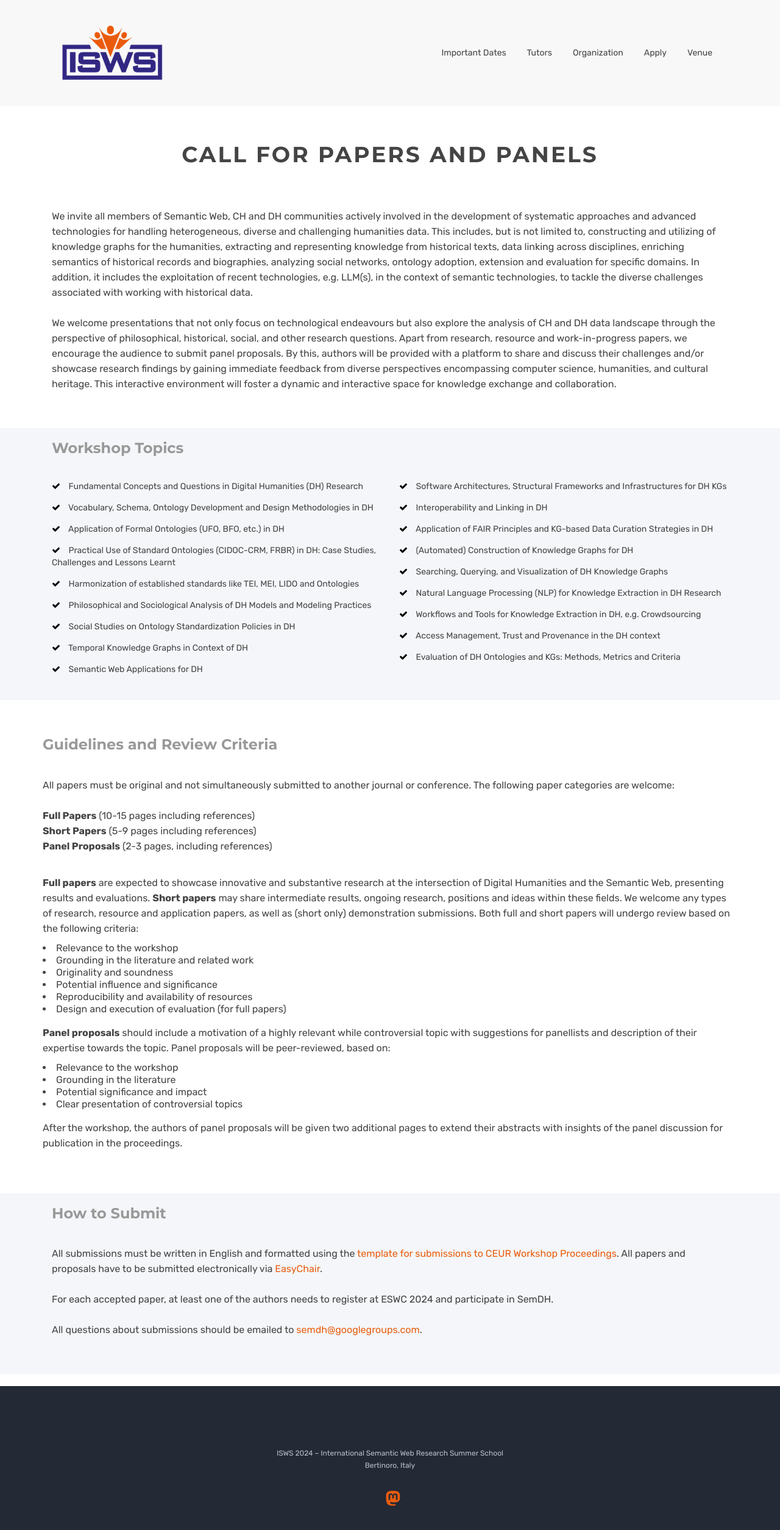
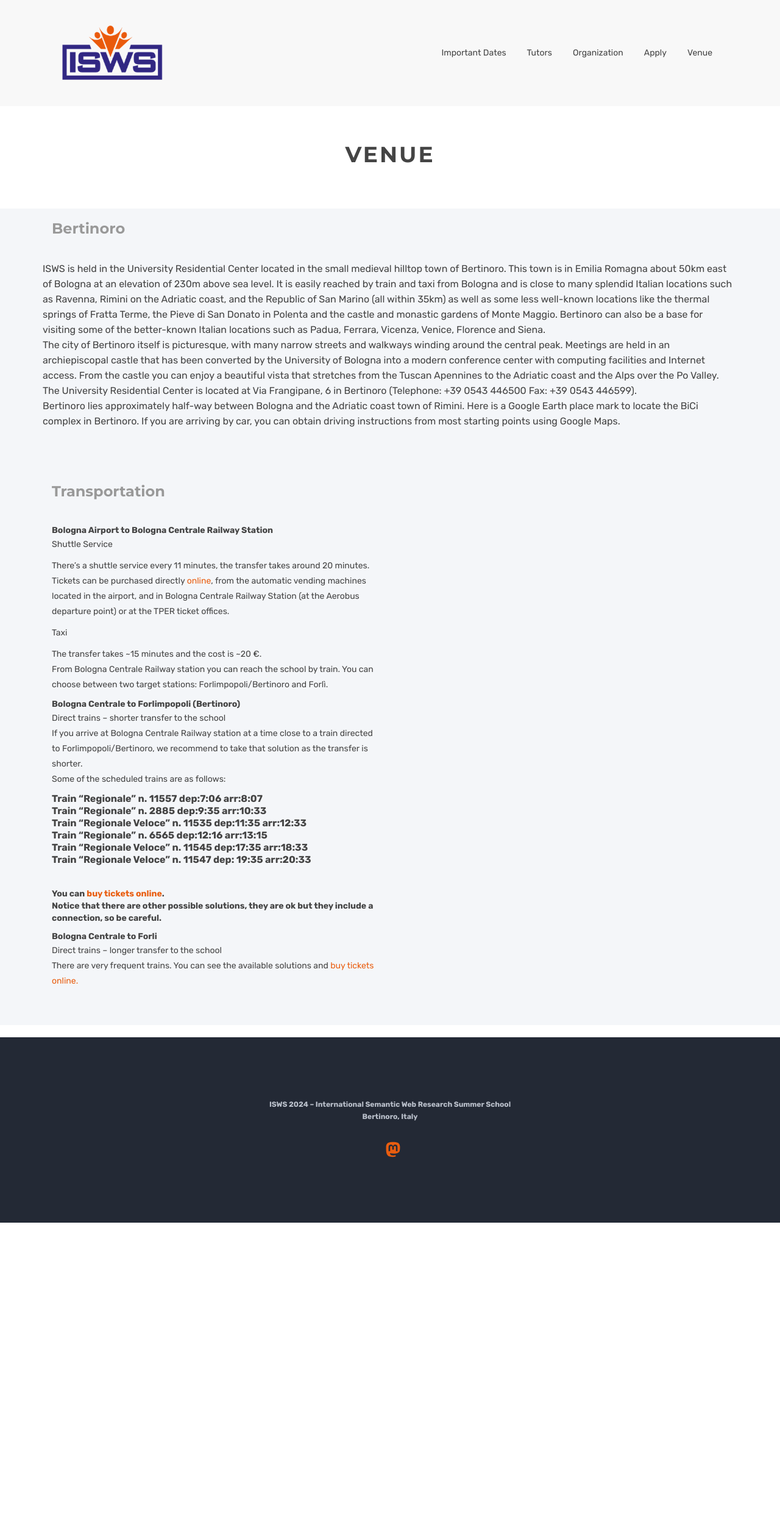
Before and after one commit to SemanticWebSchool/semanticwebschool.github.io, a Jekyll site: the page built from venue.html, in a window 1280 px wide. Shown: the top 2509 px of the page at 61% size. Built offline with Jekyll 4.4.1, drawn with Linux system fonts in a browser that asks for light colours.

Commit message:
Update venue.html

```diff
--- a/venue.html
+++ b/venue.html
@@ -22,33 +22,37 @@ canonical: https://semanticwebschool.github.io
     <div class="row">
       <div class="col-md-12">
         <div class="page-header-title">
-          <h2 class="heading-title text-center">Call for Papers and Panels</h2>
+          <h2 class="heading-title text-center">Venue</h2>
         </div>
+        </div>
+      </div>
+    </div>
+
+    <div class="header-style-2">
+      <div class="container">
+        <h4 class="sub-title space-left">Bertinoro</h4>
+        <div class="row">
         <p class="lead">
-          We invite all members of Semantic Web, CH and DH communities actively
-          involved in the development of systematic approaches and advanced
-          technologies for handling heterogeneous, diverse and challenging
-          humanities data. This includes, but is not limited to, constructing
-          and utilizing of knowledge graphs for the humanities, extracting and
-          representing knowledge from historical texts, data linking across
-          disciplines, enriching semantics of historical records and
-          biographies, analyzing social networks, ontology adoption, extension
-          and evaluation for specific domains. In addition, it includes the
-          exploitation of recent technologies, e.g. LLM(s), in the context of
-          semantic technologies, to tackle the diverse challenges associated
-          with working with historical data. <br />
+          ISWS is held in the University Residential Center located in the small medieval
+          hilltop town of Bertinoro. This town is in Emilia Romagna about 50km east of Bologna
+          at an elevation of 230m above sea level. It is easily reached by train and taxi from
+          Bologna and is close to many splendid Italian locations such as Ravenna, Rimini on the
+          Adriatic coast, and the Republic of San Marino (all within 35km) as well as some less
+          well-known locations like the thermal springs of Fratta Terme, the Pieve di San Donato
+          in Polenta and the castle and monastic gardens of Monte Maggio. Bertinoro can also be a
+          base for visiting some of the better-known Italian locations such as Padua, Ferrara,
+          Vicenza, Venice, Florence and Siena. <br />
+          The city of Bertinoro itself is picturesque, with many narrow streets and walkways winding
+          around the central peak. Meetings are held in an archiepiscopal castle that has been converted
+          by the University of Bologna into a modern conference center with computing facilities and Internet
+          access. From the castle you can enjoy a beautiful vista that stretches from the Tuscan Apennines to
+          the Adriatic coast and the Alps over the Po Valley.  <br />
+          The University Residential Center is located at Via Frangipane,
+          6 in Bertinoro (Telephone: +39 0543 446500 Fax: +39 0543 446599). <br />
+          Bertinoro lies approximately half-way between Bologna and the Adriatic coast town of Rimini. Here is a
+          Google Earth place mark to locate the BiCi complex in Bertinoro. If you are arriving by car, you can
+          obtain driving instructions from most starting points using Google Maps.
           <br />
-          We welcome presentations that not only focus on technological
-          endeavours but also explore the analysis of CH and DH data landscape
-          through the perspective of philosophical, historical, social, and
-          other research questions. Apart from research, resource and
-          work-in-progress papers, we encourage the audience to submit panel
-          proposals. By this, authors will be provided with a platform to share
-          and discuss their challenges and/or showcase research findings by
-          gaining immediate feedback from diverse perspectives encompassing
-          computer science, humanities, and cultural heritage. This interactive
-          environment will foster a dynamic and interactive space for knowledge
-          exchange and collaboration.
         </p>
         <div class="mb-60"></div>
       </div>
@@ -56,156 +60,48 @@ canonical: https://semanticwebschool.github.io
   </div>
   <div class="header-style-2">
     <div class="container">
-      <h4 class="sub-title space-left">Workshop Topics</h4>
+      <h4 class="sub-title space-left">Transportation</h4>
       <div class="row">
         <div class="col-xs-12 col-sm-6 col-md-6">
-          <ul class="list-style check-list pl-0">
-            <li>
-              <i class="fa fa-check" aria-hidden="true"></i>
-              Fundamental Concepts and Questions in Digital Humanities (DH)
-              Research
-            </li>
-            <li>
-              <i class="fa fa-check" aria-hidden="true"></i>
-              Vocabulary, Schema, Ontology Development and Design Methodologies
-              in DH
-            </li>
-            <li>
-              <i class="fa fa-check" aria-hidden="true"></i>
-              Application of Formal Ontologies (UFO, BFO, etc.) in DH
-            </li>
-            <li>
-              <i class="fa fa-check" aria-hidden="true"></i>
-              Practical Use of Standard Ontologies (CIDOC-CRM, FRBR) in DH: Case
-              Studies, Challenges and Lessons Learnt
-            </li>
-            <li>
-              <i class="fa fa-check" aria-hidden="true"></i>
-              Harmonization of established standards like TEI, MEI, LIDO and
-              Ontologies
-            </li>
-            <li>
-              <i class="fa fa-check" aria-hidden="true"></i>
-              Philosophical and Sociological Analysis of DH Models and Modeling
-              Practices
-            </li>
-            <li>
-              <i class="fa fa-check" aria-hidden="true"></i> Social
-              Studies on Ontology Standardization Policies in DH
-            </li>
-            <li>
-              <i class="fa fa-check" aria-hidden="true"></i>
-              Temporal Knowledge Graphs in Context of DH
-            </li>
-            <li>
-              <i class="fa fa-check" aria-hidden="true"></i>
-              Semantic Web Applications for DH
-            </li>
-          </ul>
-        </div>
-        <div class="col-xs-12 col-sm-6 col-md-6">
-          <ul class="list-style check-list pl-0">
-            <li>
-              <i class="fa fa-check" aria-hidden="true"></i>
-              Software Architectures, Structural Frameworks and Infrastructures
-              for DH KGs
-            </li>
-            <li>
-              <i class="fa fa-check" aria-hidden="true"></i>
-              Interoperability and Linking in DH
-            </li>
-            <li>
-              <i class="fa fa-check" aria-hidden="true"></i>
-              Application of FAIR Principles and KG-based Data Curation
-              Strategies in DH
-            </li>
-            <li>
-              <i class="fa fa-check" aria-hidden="true"></i>
-              (Automated) Construction of Knowledge Graphs for DH
-            </li>
-            <li>
-              <i class="fa fa-check" aria-hidden="true"></i>
-              Searching, Querying, and Visualization of DH Knowledge Graphs
-            </li>
-            <li>
-              <i class="fa fa-check" aria-hidden="true"></i> Natural
-              Language Processing (NLP) for Knowledge Extraction in DH Research
-            </li>
-            <li>
-              <i class="fa fa-check" aria-hidden="true"></i>
-              Workflows and Tools for Knowledge Extraction in DH, e.g.
-              Crowdsourcing
-            </li>
-            <li>
-              <i class="fa fa-check" aria-hidden="true"></i> Access
-              Management, Trust and Provenance in the DH context
-            </li>
-            <li>
-              <i class="fa fa-check" aria-hidden="true"></i>
-              Evaluation of DH Ontologies and KGs: Methods, Metrics and Criteria
-            </li>
-          </ul>
+          <strong>Bologna Airport to Bologna Centrale Railway Station</strong>  <br />
+          <p>Shuttle Service</p>
+          <p>
+            There’s a shuttle service every 11 minutes, the transfer takes around 20 minutes. <br />
+            Tickets can be purchased directly <a href="http://aerobus.bo.it/en">online</a>, from the automatic
+            vending machines located in the airport, and in Bologna Centrale Railway Station
+            (at the Aerobus departure point) or at the TPER ticket offices.
+          </p>
+          <p>Taxi</p>
+          <p>
+            The transfer takes ~15 minutes and the cost is ~20 €.<br />
+            From Bologna Centrale Railway station you can reach the school by train. You can choose between
+            two target stations: Forlimpopoli/Bertinoro and Forlì.
+          </p>
+          <strong>Bologna Centrale to Forlimpopoli (Bertinoro) <br />
+            <p>
+              Direct trains – shorter transfer to the school <br />
+              If you arrive at Bologna Centrale Railway station at a time close to a train directed to Forlimpopoli/Bertinoro,
+              we recommend to take that solution as the transfer is shorter. <br />
+              Some of the scheduled trains are as follows: <br/>
+              <ul>
+                <li>Train “Regionale” n. 11557 dep:7:06 arr:8:07</li>
+                <li>Train “Regionale” n. 2885 dep:9:35 arr:10:33</li>
+                <li>Train “Regionale Veloce” n. 11535 dep:11:35 arr:12:33</li>
+                <li>Train “Regionale” n. 6565 dep:12:16 arr:13:15</li>
+                <li>Train “Regionale Veloce” n. 11545 dep:17:35 arr:18:33</li>
+                <li>Train “Regionale Veloce” n. 11547 dep: 19:35 arr:20:33</li>
+              </ul> <br />
+            You can <a href="https://www.trenitalia.com/en.html">buy tickets online</a>. <br />
+            Notice that there are other possible solutions, they are ok but they include a connection, so be careful. <br />
+            </p>
+          <strong>Bologna Centrale to Forli</strong> <br />
+            <p>
+              Direct trains – longer transfer to the school <br />
+              There are very frequent trains. You can see the available solutions
+              and <a href="https://www.trenitalia.com/en.html">buy tickets online.</a>
+            </p>
           <div class="mb-60"></div>
         </div>
       </div>
     </div>
   </div>
-<div class="mb-60"></div>
-<div id="features" class="container">
-  <div class="row">
-    <h4 class="sub-title space-left">Guidelines and Review Criteria</h4>
-    <div class="mb-60"></div>
-    <p class="lead">
-      All papers must be original and not simultaneously submitted to another
-      journal or conference. The following paper categories are welcome:
-      <br />
-      <br />
-      <strong>Full Papers</strong> (10-15 pages including references) <br />
-      <strong>Short Papers</strong> (5-9 pages including references) <br />
-      <strong>Panel Proposals</strong> (2-3 pages, including references) <br />
-      <br />
-    </p>
-
-    <p class="lead"><strong>Full papers</strong> are expected to showcase innovative and substantive research at the intersection of Digital Humanities and the Semantic Web, presenting results and evaluations. <strong>Short papers</strong> may share intermediate results, ongoing research, positions and ideas within these fields. We welcome any types of research, resource and application papers, as well as (short only) demonstration submissions. Both full and short papers will undergo review based on the following criteria: </p>
-    <ul class="unorderedlist">
-      <li>Relevance to the workshop</li>
-      <li>Grounding in the literature and related work</li>
-      <li>Originality and soundness</li>
-      <li>Potential influence and significance</li>
-      <li>Reproducibility and availability of resources</li>
-      <li>Design and execution of evaluation (for full papers)</li>
-    </ul>
-
-  <p class="lead"><strong>Panel proposals</strong> should include a motivation of a highly relevant while controversial topic with suggestions for panellists and description of their expertise towards the topic. Panel proposals will be peer-reviewed, based on: </p>
-  <ul class="unorderedlist">
-    <li>Relevance to the workshop</li>
-    <li>Grounding in the literature</li>
-    <li>Potential significance and impact</li>
-    <li>Clear presentation of controversial topics</li>
-  </ul>
-  <p class="lead">After the workshop, the authors of panel proposals will be given two additional pages to extend their abstracts with insights of the panel discussion for publication in the proceedings. </p>
-
-    <div class="mb-60"></div>
-  </div>
-</div>
-    <div class="header-style-2">
-    <div class="container">
-      <h4 class="sub-title space-left">How to Submit</h4>
-      <div class="row">
-      <div class="col-md-12">
-        <p class="lead">
-        All submissions must be written in English and formatted using the
-        <a
-          href="https://www.overleaf.com/latex/templates/template-for-submissions-to-ceur-workshop-proceedings-ceur-ws-dot-org/wqyfdgftmcfw">template for submissions to CEUR Workshop Proceedings</a>. All papers and proposals have to be submitted electronically via <a href="https://easychair.org/cfp/semdh2024">EasyChair</a>.<br />
-        <br />
-        For each accepted paper, at least one of the authors needs to register at ESWC 2024 and participate in SemDH. <br />
-        <br />
-        All questions about submissions should be emailed to
-        <a href="mailto:semdh@googlegroups.com">semdh@googlegroups.com</a>.
-        </p>
-        <div class="mb-60"></div>
-      </div>
-    </div>
-  </div>
-</div>
-</div>
```
